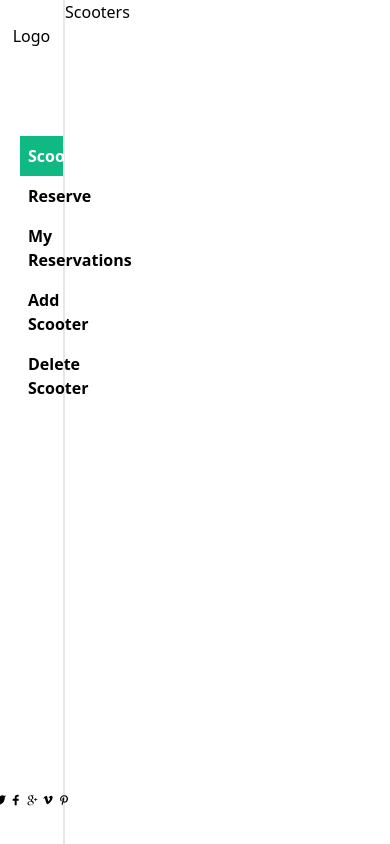
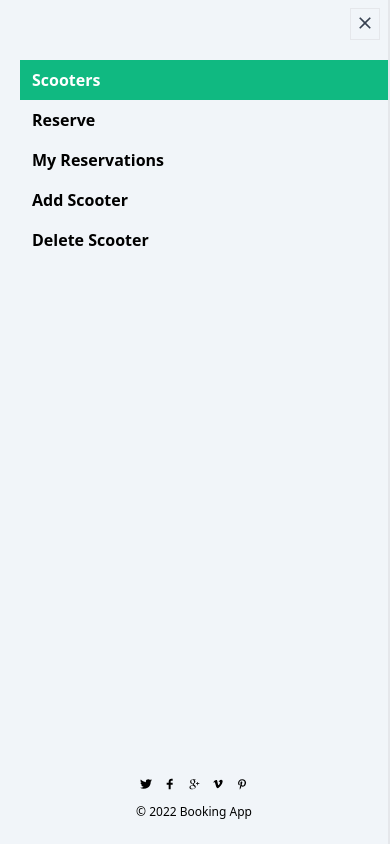
Before and after one commit to afizsavage/booking-app, a React (Create React App) app: page / in a window 390 px wide. Built offline with nearby package versions, Linux system fonts and the light colour scheme.

Commit message:
add header for mobile view

```diff
--- a/src/App.js
+++ b/src/App.js
@@ -1,16 +1,21 @@
+import { useState } from 'react';
 import { Route, Routes } from 'react-router-dom';
 
 import AddScooter from './components/add_scooter';
 import DeleteScooter from './components/delete_scooter';
+import Header from './components/header';
 import MyReservations from './components/my_reservations';
 import Reserve from './components/reserve';
 import Scooters from './components/scooters';
 import SideBar from './components/sidebar';
 
 function App() {
+  const [renderAside, setRenderAside] = useState(true);
   return (
-    <main className="relative flex">
-      <SideBar />
+    <div className="relative">
+      <Header renderAside={renderAside} setRenderAside={setRenderAside} />
+      <main className="flex">
+        <SideBar renderAside={renderAside} setRenderAside={setRenderAside} />
         <Routes>
           <Route exact path="/" element={<Scooters />} />
           <Route path="/reserve" element={<Reserve />} />
@@ -19,6 +24,7 @@ function App() {
           <Route path="/delete" element={<DeleteScooter />} />
         </Routes>
       </main>
+    </div>
   );
 }
 
--- /dev/null
+++ b/src/components/header.js
@@ -0,0 +1,25 @@
+import PropTypes from 'prop-types';
+import { FcMenu } from 'react-icons/fc';
+
+const Header = ({ setRenderAside }) => (
+  <header className="flex justify-between lg:hidden px-2 py-2 border-b-2">
+    <button
+      className="p-1 border"
+      type="button"
+      onClick={() => setRenderAside(true)}
+    >
+      {' '}
+      <FcMenu className="text-xl text-gray-700" />
+    </button>
+    <span className="block">Logo</span>
+    <div>
+      {' '}
+      <a href="/">Login</a>
+    </div>
+  </header>
+);
+export default Header;
+
+Header.propTypes = {
+  setRenderAside: PropTypes.func.isRequired,
+};
--- a/src/components/sidebar.js
+++ b/src/components/sidebar.js
@@ -1,5 +1,6 @@
 import PropTypes from 'prop-types';
 import { NavLink, useLocation } from 'react-router-dom';
+import { MdOutlineClose } from 'react-icons/md';
 import {
   TiSocialFacebook,
   TiSocialTwitter,
@@ -16,6 +17,14 @@ const links = [
   { name: 'Delete Scooter', path: '/delete' },
 ];
 
+const socialIcons = [
+  <TiSocialTwitter key={0} />,
+  <TiSocialFacebook key={1} />,
+  <TiSocialGooglePlus key={2} />,
+  <TiSocialVimeo key={3} />,
+  <TiSocialPinterest key={4} />,
+];
+
 const NavItem = ({ name, path }) => {
   const location = useLocation();
   const currentRoute = location.pathname;
@@ -26,8 +35,8 @@ const NavItem = ({ name, path }) => {
         to={path}
         className={
           currentRoute === path
-            ? 'pl-2 py-2 block bg-emerald-500 text-white w-full font-semibold'
-            : 'pl-2 py-2 block w-full font-semibold '
+            ? 'pl-3 py-2 block bg-emerald-500  text-white w-full font-semibold'
+            : 'pl-3 py-2 block w-full font-semibold hover:bg-white'
         }
       >
         {name}
@@ -36,14 +45,27 @@ const NavItem = ({ name, path }) => {
   );
 };
 
-const SideBar = () => (
-  <aside className="relative flex flex-col justify-between h-screen w-1/6 border-r-2 py-6">
+const SocialLink = ({ icon }) => <li className="mx-1">{icon}</li>;
+
+const SideBar = ({ renderAside, setRenderAside }) => (
+  <aside
+    className={
+      renderAside
+        ? 'top-0 absolute bg-slate-100 lg:relative flex flex-col justify-between h-screen w-full lg:w-1/6 border-r-2 py-6'
+        : 'hidden'
+    }
+  >
+    <div className="lg:hidden absolute right-2 top-2 border">
+      <button className="p-1" type="button" onClick={() => setRenderAside()}>
+        <MdOutlineClose className="text-xl text-gray-700" />
+      </button>
+    </div>
     <div>
       {' '}
-      <div className="flex justify-center items-center">
+      <div className=" hidden lg:flex justify-center items-center">
         <span className="h-28 block">Logo</span>
       </div>
-      <ul className="pl-5">
+      <ul className="pl-5 pt-9 lg:pt-0">
         {links.map((link) => (
           <NavItem
             key={links.indexOf(link)}
@@ -55,25 +77,17 @@ const SideBar = () => (
     </div>
     <div>
       <ul className="flex justify-center mb-3">
-        <li>
-          <TiSocialTwitter />
-        </li>
-        <li>
-          <TiSocialFacebook />
-        </li>
-        <li>
-          <TiSocialGooglePlus />
-        </li>
-        <li>
-          <TiSocialVimeo />
-        </li>
-        <li>
-          <TiSocialPinterest />
-        </li>
+        {socialIcons.map((icon) => (
+          <SocialLink icon={icon} key={icon.key} />
+        ))}
       </ul>
-      {/* <span className="text-sm w-full text-center block">
-        © {new Date().getFullYear()} Booking App
-      </span> */}
+      <span className="text-xs font-medium w-full text-center block">
+        ©
+        {' '}
+        {new Date().getFullYear()}
+        {' '}
+        Booking App
+      </span>
     </div>
   </aside>
 );
@@ -84,3 +98,12 @@ NavItem.propTypes = {
   name: PropTypes.string.isRequired,
   path: PropTypes.string.isRequired,
 };
+
+SideBar.propTypes = {
+  renderAside: PropTypes.bool.isRequired,
+  setRenderAside: PropTypes.func.isRequired,
+};
+
+SocialLink.propTypes = {
+  icon: PropTypes.element.isRequired,
+};
```
Lines whose indentation alone changed are shown as unchanged.
